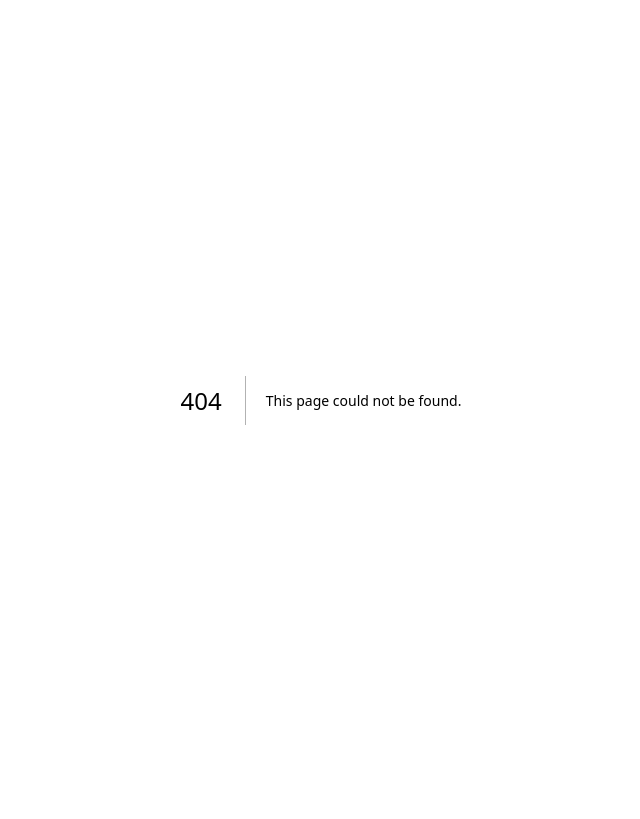
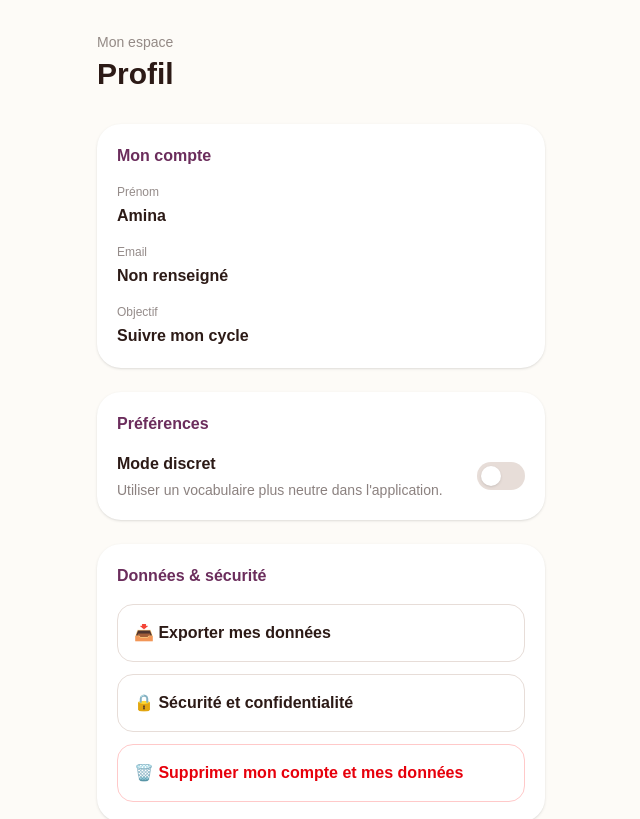
Before and after one commit to mountaga-tall/NAYA, a Next.js app: page /profil in a window 1280 px wide. Before the commit this address had no page. Shown: the top 819 px of the page, without its empty margins (319-959 px from the left). Built offline with nearby package versions, Linux system fonts and the light colour scheme.

Commit message:
Create ProfilPage component with user information

```diff
--- /dev/null
+++ b/app/profil/page.tsx
@@ -0,0 +1,123 @@
+"use client";
+
+import { useState } from "react";
+
+export default function ProfilPage() {
+  const [discreetMode, setDiscreetMode] = useState(false);
+
+  return (
+    <main className="min-h-screen bg-[#FDFBF7] px-6 py-8 text-[#2C1A16]">
+      <div className="mx-auto max-w-md">
+        <header className="mb-8">
+          <p className="text-sm text-[#2C1A16]/50">
+            Mon espace
+          </p>
+
+          <h1 className="mt-1 text-3xl font-bold">
+            Profil
+          </h1>
+        </header>
+
+        <section className="mb-6 rounded-3xl bg-white p-5 shadow-sm">
+          <h2 className="font-bold text-[#6B2D5C]">
+            Mon compte
+          </h2>
+
+          <div className="mt-4 space-y-4">
+            <div>
+              <p className="text-xs text-[#2C1A16]/50">
+                Prénom
+              </p>
+              <p className="mt-1 font-semibold">
+                Amina
+              </p>
+            </div>
+
+            <div>
+              <p className="text-xs text-[#2C1A16]/50">
+                Email
+              </p>
+              <p className="mt-1 font-semibold">
+                Non renseigné
+              </p>
+            </div>
+
+            <div>
+              <p className="text-xs text-[#2C1A16]/50">
+                Objectif
+              </p>
+              <p className="mt-1 font-semibold">
+                Suivre mon cycle
+              </p>
+            </div>
+          </div>
+        </section>
+
+        <section className="mb-6 rounded-3xl bg-white p-5 shadow-sm">
+          <h2 className="font-bold text-[#6B2D5C]">
+            Préférences
+          </h2>
+
+          <div className="mt-4 flex items-center justify-between">
+            <div className="pr-4">
+              <p className="font-semibold">
+                Mode discret
+              </p>
+
+              <p className="mt-1 text-sm leading-5 text-[#2C1A16]/55">
+                Utiliser un vocabulaire plus neutre dans l'application.
+              </p>
+            </div>
+
+            <button
+              onClick={() => setDiscreetMode(!discreetMode)}
+              className={`relative h-7 w-12 rounded-full transition ${
+                discreetMode
+                  ? "bg-[#D96C5B]"
+                  : "bg-[#E7DDD8]"
+              }`}
+              aria-label="Activer ou désactiver le mode discret"
+            >
+              <span
+                className={`absolute top-1 h-5 w-5 rounded-full bg-white shadow transition ${
+                  discreetMode ? "left-6" : "left-1"
+                }`}
+              />
+            </button>
+          </div>
+        </section>
+
+        <section className="mb-6 rounded-3xl bg-white p-5 shadow-sm">
+          <h2 className="font-bold text-[#6B2D5C]">
+            Données & sécurité
+          </h2>
+
+          <div className="mt-4 space-y-3">
+            <button className="w-full rounded-2xl border border-[#E7DDD8] px-4 py-4 text-left font-semibold">
+              📥 Exporter mes données
+            </button>
+
+            <button className="w-full rounded-2xl border border-[#E7DDD8] px-4 py-4 text-left font-semibold">
+              🔒 Sécurité et confidentialité
+            </button>
+
+            <button className="w-full rounded-2xl border border-red-200 px-4 py-4 text-left font-semibold text-red-600">
+              🗑️ Supprimer mon compte et mes données
+            </button>
+          </div>
+        </section>
+
+        <section className="rounded-3xl bg-[#F4D8D8] p-5">
+          <h2 className="font-bold text-[#6B2D5C]">
+            🌸 Notre promesse
+          </h2>
+
+          <p className="mt-3 text-sm leading-6 text-[#2C1A16]/75">
+            Tes informations liées à ton cycle sont personnelles.
+            Naya est conçu pour te donner le contrôle sur tes données.
+          </p>
+        </section>
+      </div>
+    </main>
+  );
+}
```
